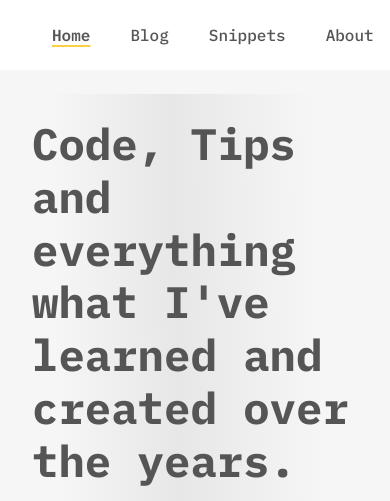
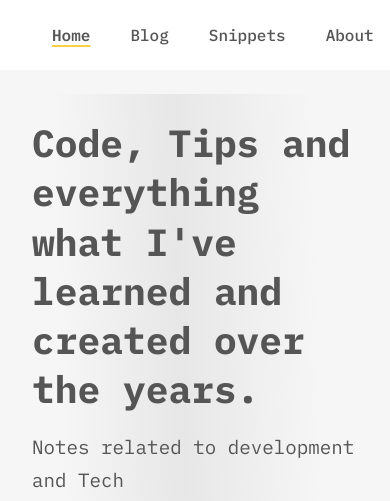
Before and after one commit to vito8916/vicbox-tech, an Astro site: page / in a window 390 px wide. Shown: the top 501 px of the page. Built offline with nearby package versions, Linux system fonts and the light colour scheme; Astro itself is replaced by a stand-in of ours.

Commit message:
Fix responsive title of Hero section

```diff
--- a/src/components/Hero.astro
+++ b/src/components/Hero.astro
@@ -35,12 +35,9 @@
             rgba(231, 231, 231, 0) 90.66%
         );
     }
-    h1 {
+    .hero-content h1 {
         color: #555555;
-        font-style: normal;
-        font-weight: 800;
-        font-size: 64px;
-        line-height: 1.2;
+        font-weight: 700;
         margin: 0;
     }
     .hero-description {
@@ -50,11 +47,15 @@
 
     @media (max-width: 768px) {
         .hero {
-        padding: 24px 0px;
-        gap: 12px;
-    }
-        h1 {
-            font-size: 44px;
+            padding: 24px 0px;
+            gap: 12px;
+        }
+        .hero-content h1 {
+            font-size: 2.369rem;
+        }
+        .hero-description {
+            margin: 0;
+            font-size: 1.2rem;
         }
     }
 </style>
```
